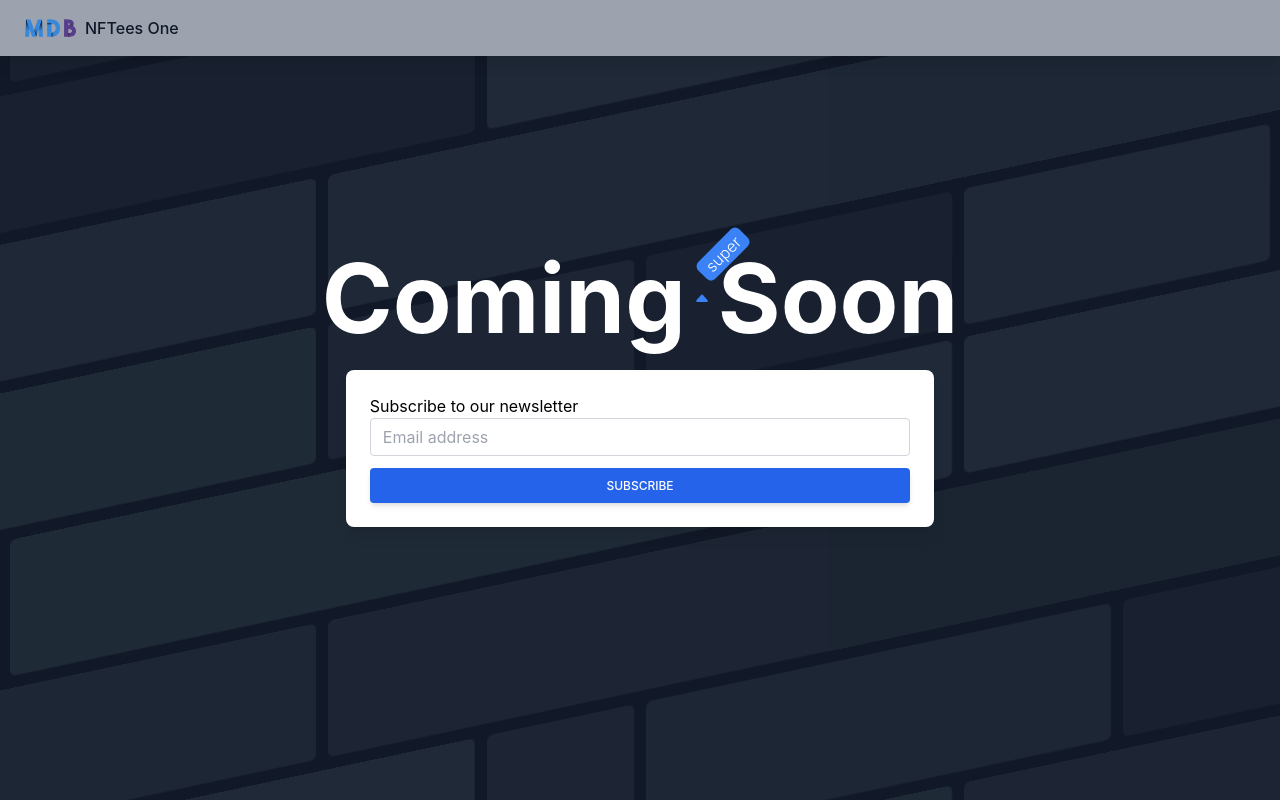
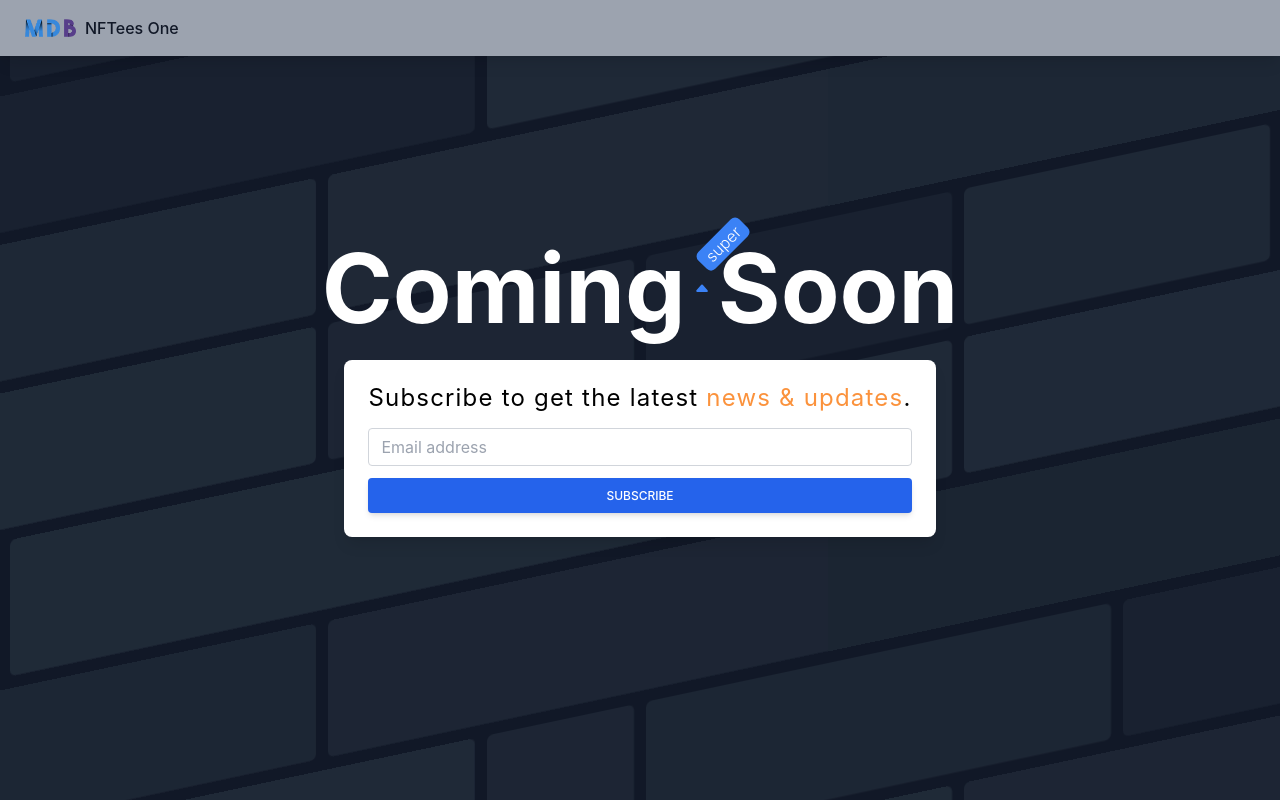
Before and after one commit to haz3141/nftees.one, a Next.js app: page / in a window 1280 px wide. Built offline with nearby package versions, Linux system fonts and the light colour scheme.

Commit message:
Styled form

```diff
--- a/components/ComingSoon.tsx
+++ b/components/ComingSoon.tsx
@@ -1,10 +1,12 @@
 import EmailForm from './EmailForm';
+import Image from 'next/image';
+import bus from '../public/bus.png';
 
 const ComingSoon = () => {
   return (
     <div className="relative">
       <section>
-        <h2 className="justify-center text-white text-6xl md:text-8xl font-bold flex flex-row items-center">
+        <h1 className="justify-center text-white text-6xl md:text-8xl font-bold flex flex-row items-center">
           Coming
           <div className="relative text-sm mx-2">
             <svg
@@ -26,7 +28,7 @@
             </div>
           </div>
           Soon
-        </h2>
+        </h1>
         <EmailForm />
       </section>
     </div>
--- a/components/EmailForm.tsx
+++ b/components/EmailForm.tsx
@@ -28,9 +28,14 @@
 
   return (
     <div className="block m-6 p-6 rounded-lg shadow-lg bg-white">
+      <h2
+        className="text-center tracking-wider
+      text-2xl leading-7 mb-4"
+      >
+        Subscribe to get the latest{' '}
+        <span className="text-orange-400">news & updates</span>.
+      </h2>
       <form method="POST" onSubmit={handleSubmit}>
-        <fieldset>
-          <legend>Subscribe to our newsletter</legend>
         <input
           type="email"
           name="email"
@@ -80,7 +85,6 @@
         >
           Subscribe
         </button>
-        </fieldset>
       </form>
     </div>
   );
--- a/components/NavBar.tsx
+++ b/components/NavBar.tsx
@@ -29,7 +29,7 @@
               src={logo}
               height={'20px'}
               width={'53px'}
-              alt=""
+              alt="Logo"
               loading="lazy"
             />
             <span className="font-medium ml-2">NFTees One</span>
```
Also changed, not shown: public/bus.png (added). Lines whose indentation alone changed are shown as unchanged.
